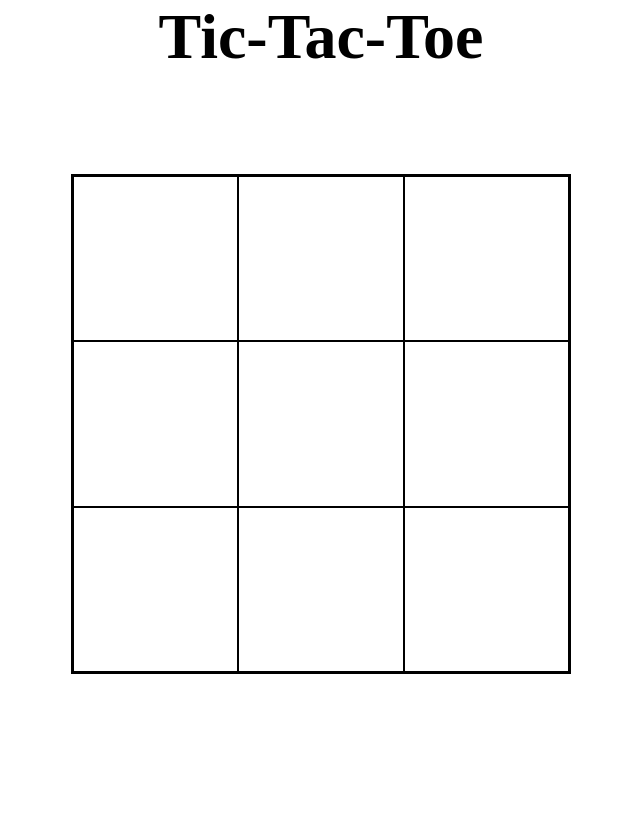
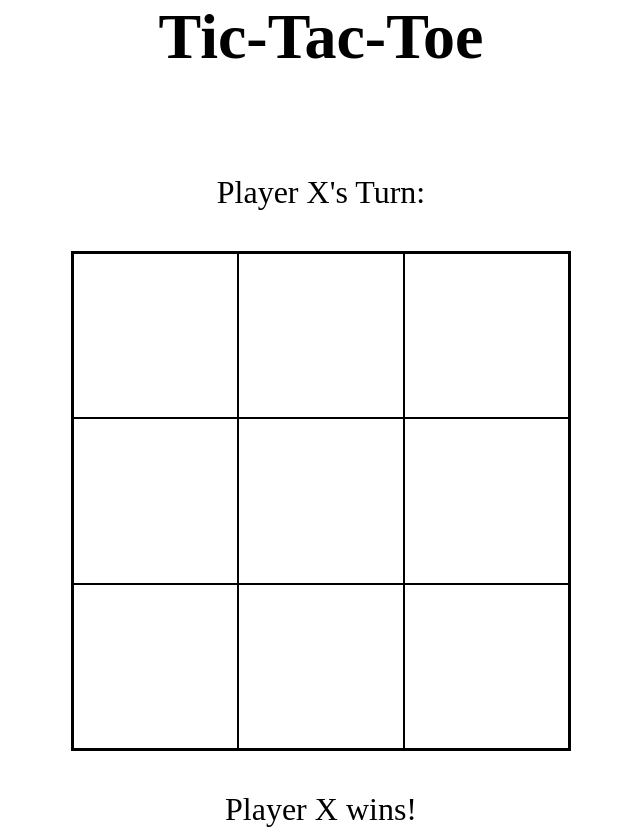
Before and after one commit to giva16/Tic-Tac-Toe, a website built with webpack: page src/index.html in a window 1280 px wide. Shown: the whole page, without its empty margins (319-959 px from the left). Before the commit the page ends 800 px from the top, so only its background shows below. Built offline with nearby package versions, Linux system fonts and the light colour scheme.

Commit message:
added basic tictactoe template

```diff
--- a/src/css/styles.css
+++ b/src/css/styles.css
@@ -17,9 +17,22 @@ header {
   font-size: 2rem;
 }
 
+.message {
+  font-size: 2rem;
+  text-align: center;
+}
+
+.message.start {
+  margin-top: 100px;
+}
+
+.message.result {
+  margin-top: 40px;
+}
+
 .gameboard {
   margin: 0 auto;
-  margin-top: 100px;
+  margin-top: 40px;
   display: grid;
   grid-template-columns: repeat(3, 1fr);
   grid-template-rows: repeat(3, 1fr);
@@ -30,6 +43,7 @@ header {
 
 .gameboard > div {
   border: 1px solid black;
+  cursor: pointer;
 }
 
 @media all and (max-width: 680px) {
--- a/src/index.html
+++ b/src/index.html
@@ -9,7 +9,7 @@
     <header>
       <h1>Tic-Tac-Toe</h1>
     </header>
-    <div class="round start message"></div>
+    <div id="roundMessage" class="message start">Player X's Turn:</div>
     <div class="gameboard">
       <div id="1"></div>
       <div id="2"></div>
@@ -21,5 +21,6 @@
       <div id="8"></div>
       <div id="9"></div>
     </div>
+    <div id="resultMessage" class="message result">Player X wins!</div>
   </body>
 </html>
```
